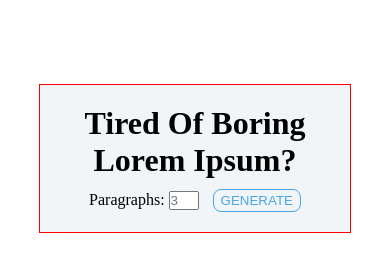
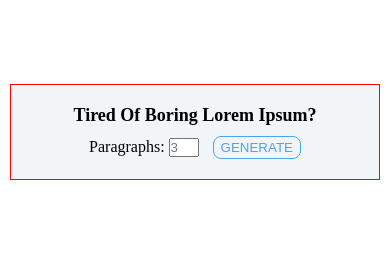
Before and after one commit to fahadshoukat/my-lorem-ipsum, a plain HTML site: page index.html in a window 390 px wide. Drawn offline with Linux system fonts and the light colour scheme.

Commit message:
addMediaQuery

```diff
--- a/style.css
+++ b/style.css
@@ -41,3 +41,12 @@
     background-color: #49A6EA;
     color: white;
 }
+
+@media screen and (max-width: 425px) {
+    h1 {
+        font-size: large;
+    }
+    .container {
+        width: 95vw;
+    }
+}
```
